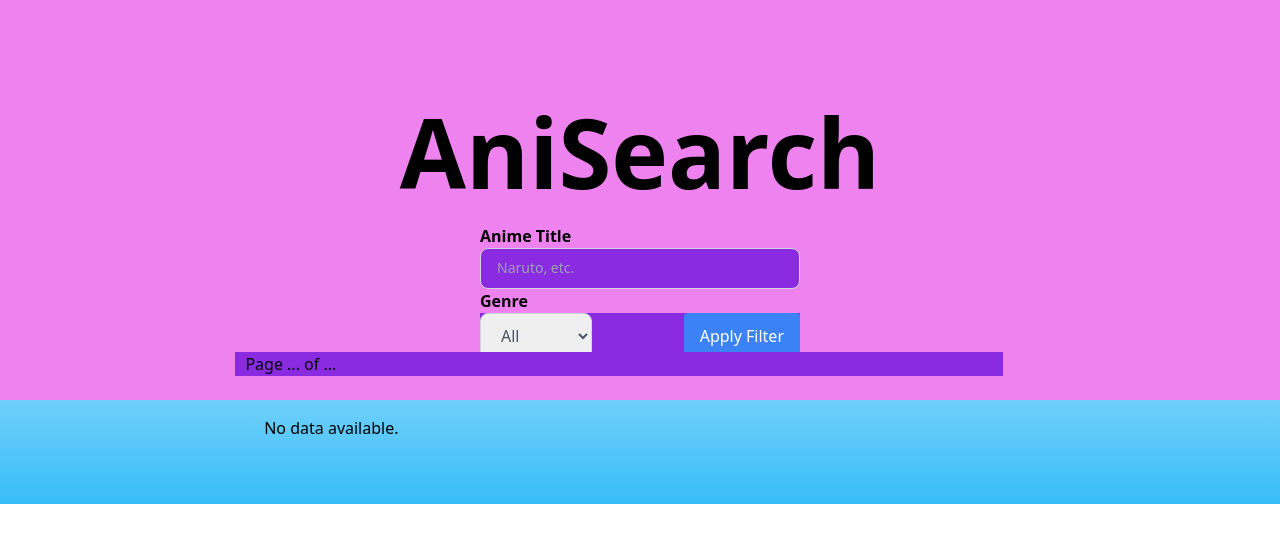
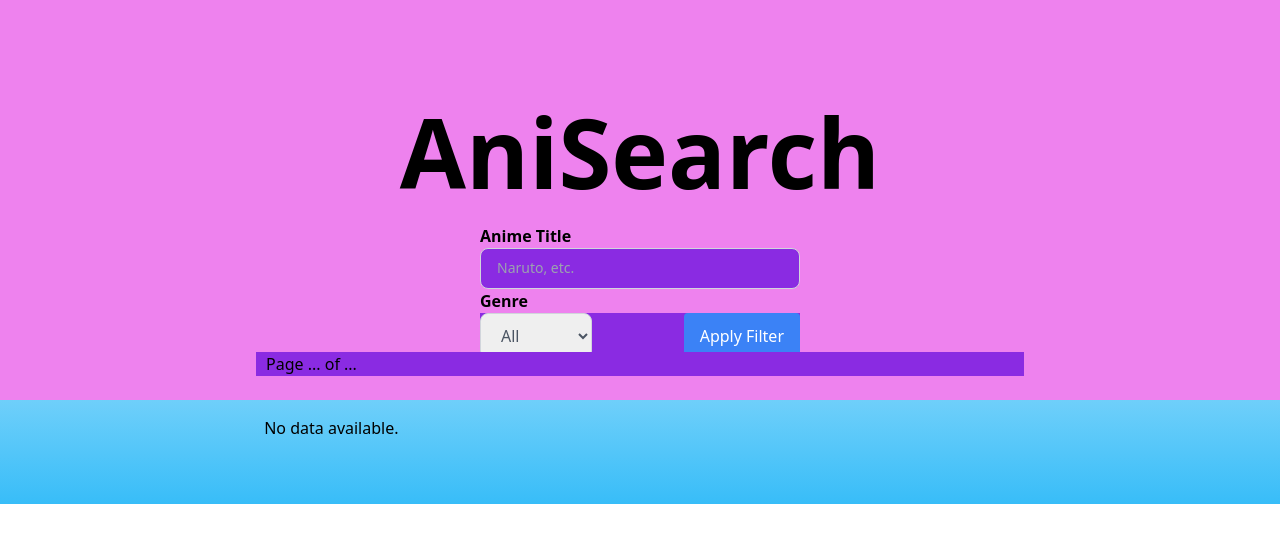
Before and after one commit to oezilot/Anime_API, a Flask app: template templates/selber2.html in a window 1280 px wide. Shown: the top 543 px of the page. Run offline with Flask 3, Linux system fonts and the light colour scheme; the template is opened without the code that fills it, so the values that code supplies are empty.

Commit message:
pagination fixed

```diff
--- a/static/styles.css
+++ b/static/styles.css
@@ -24,8 +24,7 @@
 
     position: absolute;
     bottom: 0;
-    left: 18vw;
-    right: 18vw;
+
     margin: 5px;
     margin-bottom: 1.5rem;
     padding: 0 10px; /* Optional, für etwas Abstand vom Rand */
```
